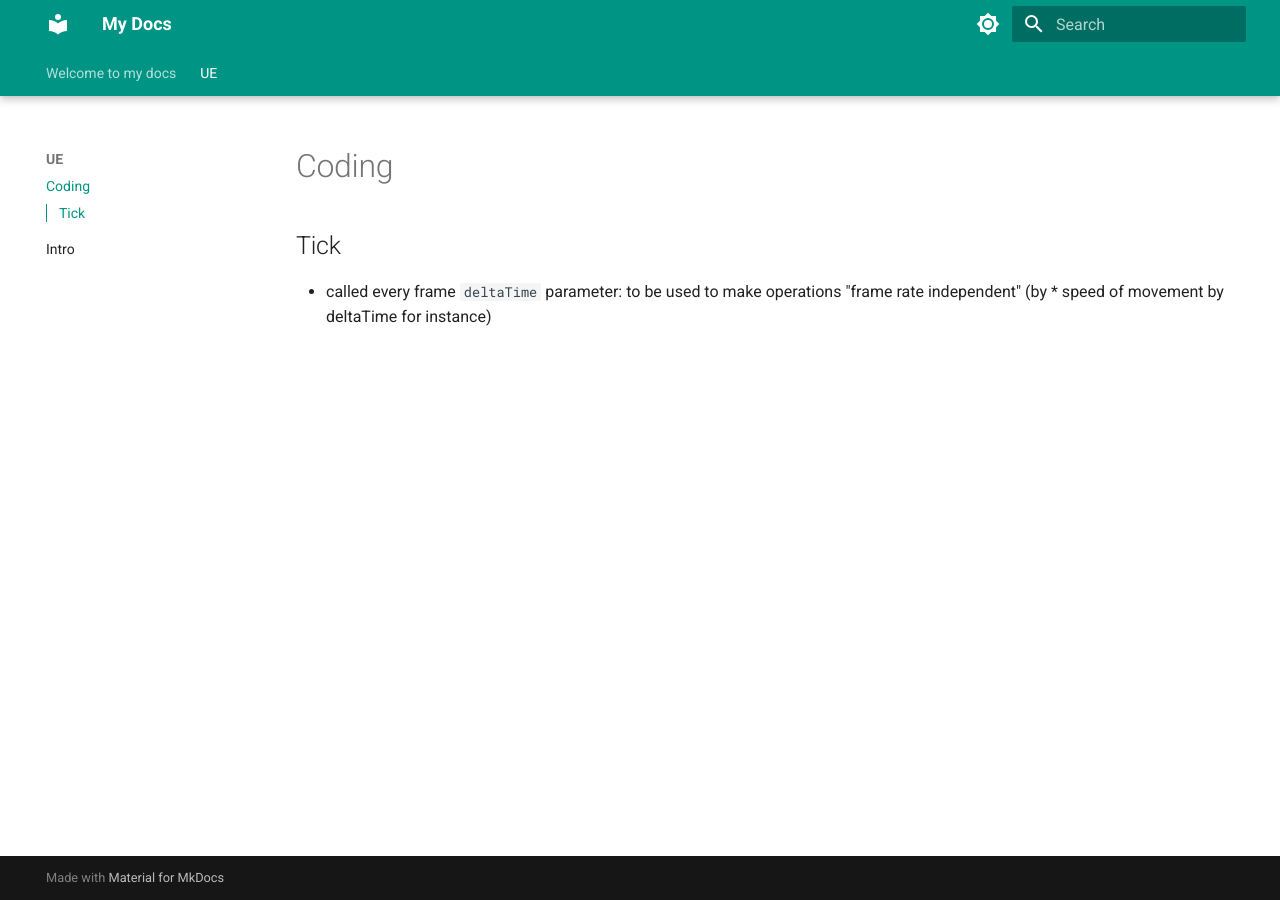
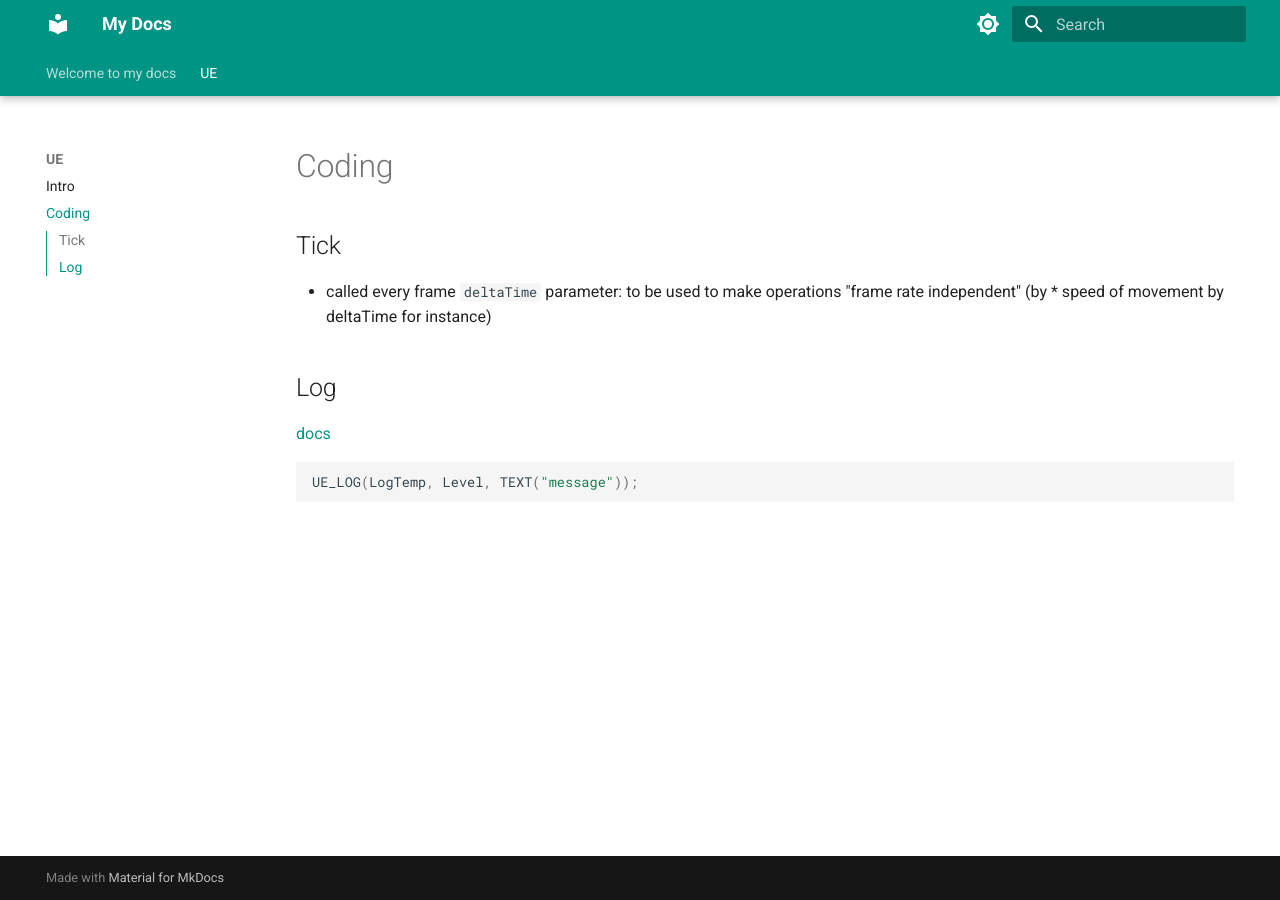
Before and after one commit to cosy-cat/docs, an MkDocs documentation site: the page built from docs/UE/2_coding.md, in a window 1280 px wide. Built offline with MkDocs 1.6.1 and Material for MkDocs 9.7.7, drawn with Linux system fonts in a browser that asks for light colours.

Commit message:
refact: structure

````diff
--- a/docs/UE/coding.md
+++ b/docs/UE/2_coding.md
@@ -7,3 +7,11 @@ tags:
 ## Tick
 
 - called every frame `deltaTime` parameter: to be used to make operations "frame rate independent" (by * speed of movement by deltaTime for instance)
+
+## Log
+
+[docs](https://dev.epicgames.com/documentation/en-us/unreal-engine/logging-in-unreal-engine)
+
+```cpp
+UE_LOG(LogTemp, Level, TEXT("message"));
+```
````
Also changed, not shown: docs/UE/1_intro.md (renamed from docs/UE/intro.md).
